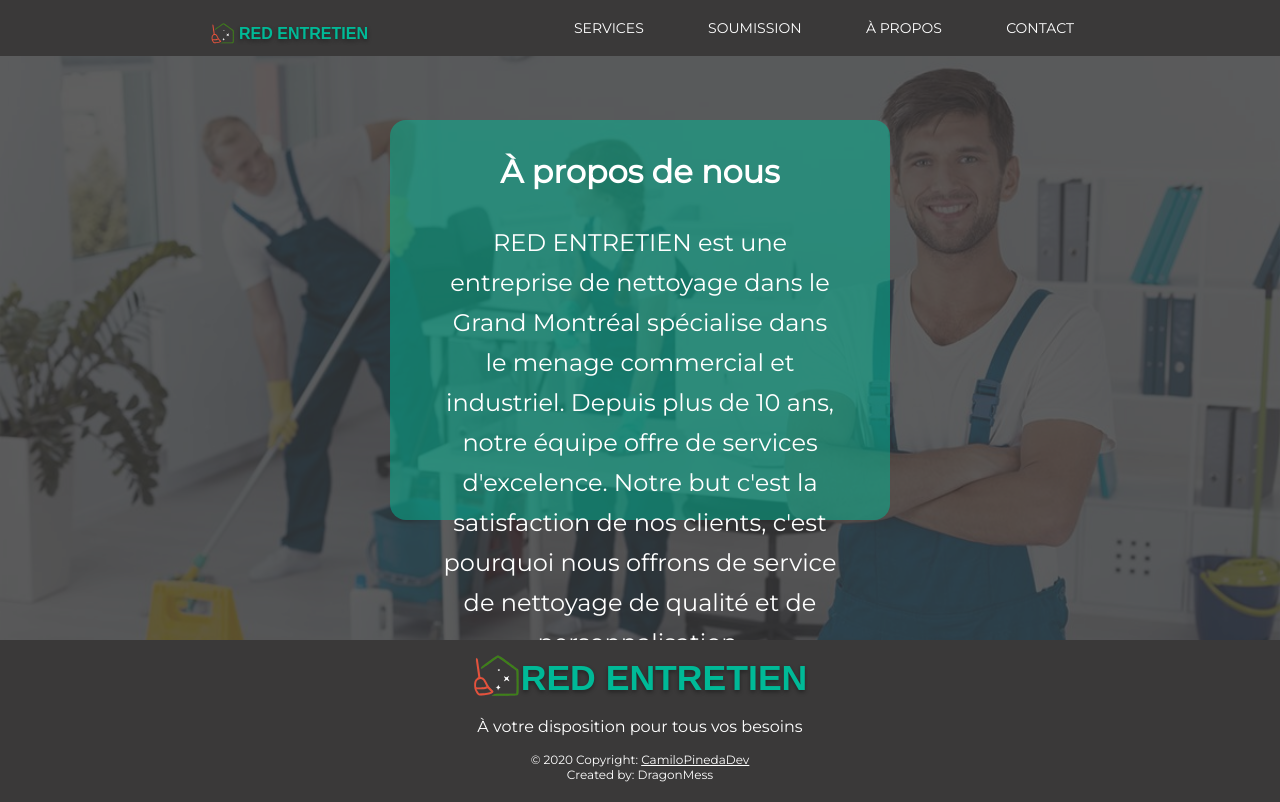
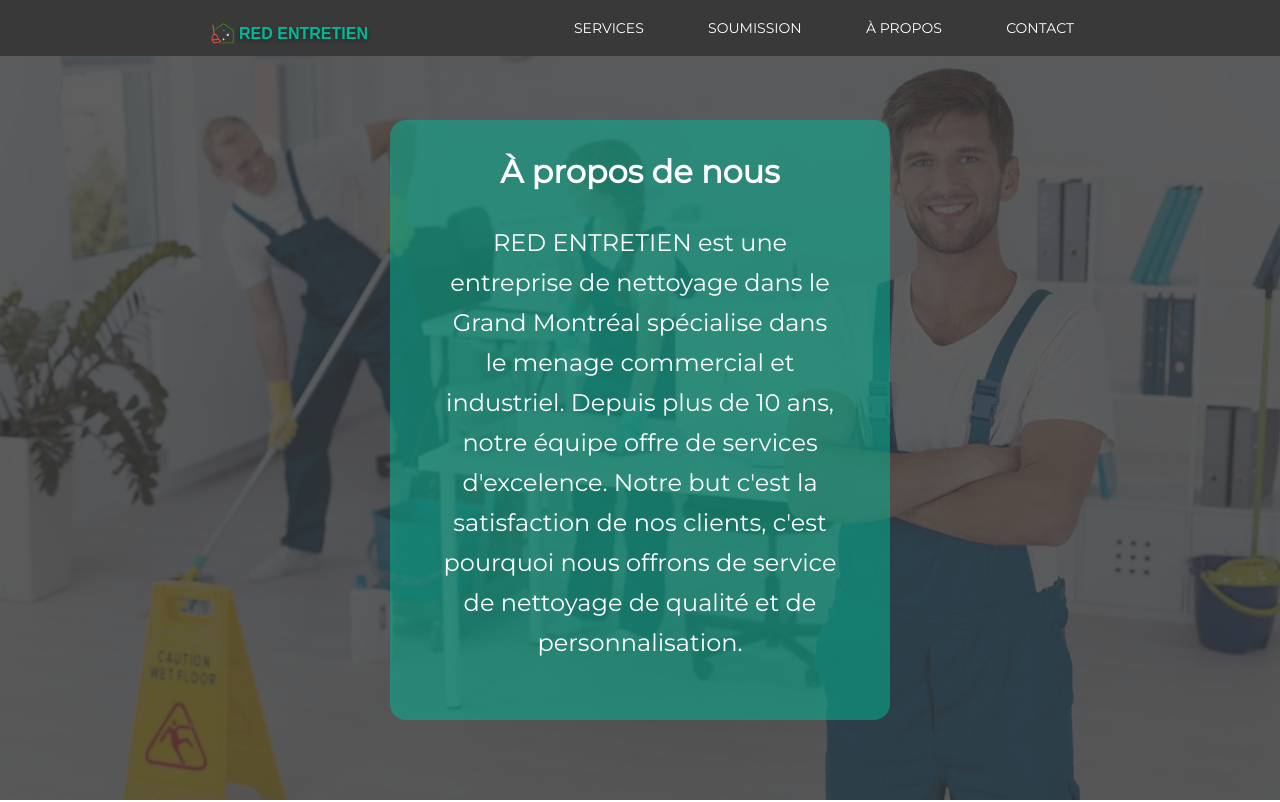
Before and after one commit to DragonMess/webSiteReact, a React (Create React App) app: page /apropos in a window 1280 px wide. Shown: the top 802 px of the page. Built offline with nearby package versions, Linux system fonts and the light colour scheme.

Commit message:
install and import emailjs

```diff
--- a/package.json
+++ b/package.json
@@ -10,12 +10,14 @@
     "@testing-library/jest-dom": "^5.11.5",
     "@testing-library/react": "^11.1.1",
     "@testing-library/user-event": "^12.2.0",
+    "emailjs-com": "^2.6.4",
     "pure-react-carousel": "^1.27.6",
     "react": "^17.0.1",
     "react-dom": "^17.0.1",
     "react-router-dom": "^5.2.0",
     "react-scripts": "4.0.0",
     "react-scroll": "^1.8.1",
+    "save": "^2.4.0",
     "styled-components": "^5.2.1",
     "web-vitals": "^0.2.4"
   },
--- a/src/containers/apropos/index.jsx
+++ b/src/containers/apropos/index.jsx
@@ -47,9 +47,9 @@ const WrapSection = styled.section`
 `;
 const Card = styled.section`
   width:500px;
-  max-width:80%;
-  height:400px;
-  max-height:500px;
+  /* max-width:80%; */
+  height:600px;
+  max-height:800px;
 
   margin:15vh auto;
   background-color:rgb(0, 185, 151,.5);
@@ -69,7 +69,7 @@ const Description = styled.p`
   color:#fff;
   margin:0 auto;
   max-width:400px;
-  max-height:400px;
+  min-height:30vh;
   font-style: normal;
     @media screen and (max-width:960px){
       /* margin-bottom:1vh; */
--- a/src/containers/homepage/index.jsx
+++ b/src/containers/homepage/index.jsx
@@ -8,7 +8,7 @@ function Homepage() {
 <>
   <TopSection/>
   <ServicesSection />
-  <Footer  />
+  {/* <Footer  /> */}
 </>
   )
 }
--- a/src/containers/homepage/services.jsx
+++ b/src/containers/homepage/services.jsx
@@ -1,6 +1,7 @@
 import React from 'react'
 import { Element } from 'react-scroll';
 import styled from 'styled-components'
+import Footer from '../../components/footer';
 import OurService from '../../components/ourService/OurService';
 import SectionTitle from '../../components/sectionTitle';
 
@@ -34,7 +35,7 @@ function ServicesSection(porps) {
       description={"Peu importe l'ampleur des travaux après construction, notre équipe vous offre un service d’une excellente qualité."}
       srcImg={'../Construction.jpg'}
       />
-
+      <Footer  />
     </ServicesContainer>
   )
 }
--- a/src/containers/soumission/index.jsx
+++ b/src/containers/soumission/index.jsx
@@ -4,6 +4,7 @@ import styled from 'styled-components'
 import Footer from '../../components/footer';
 import backgroundImg from '../../assets/pictures/CleaningService.jpg'
 import SectionTitle from '../../components/sectionTitle';
+import emailjs from 'emailjs-com'
 
 const ContainerContact = styled.div`
   padding:0vh;
```
Also changed, not shown: 1 other file (tests, documents, lock files or other folders).
